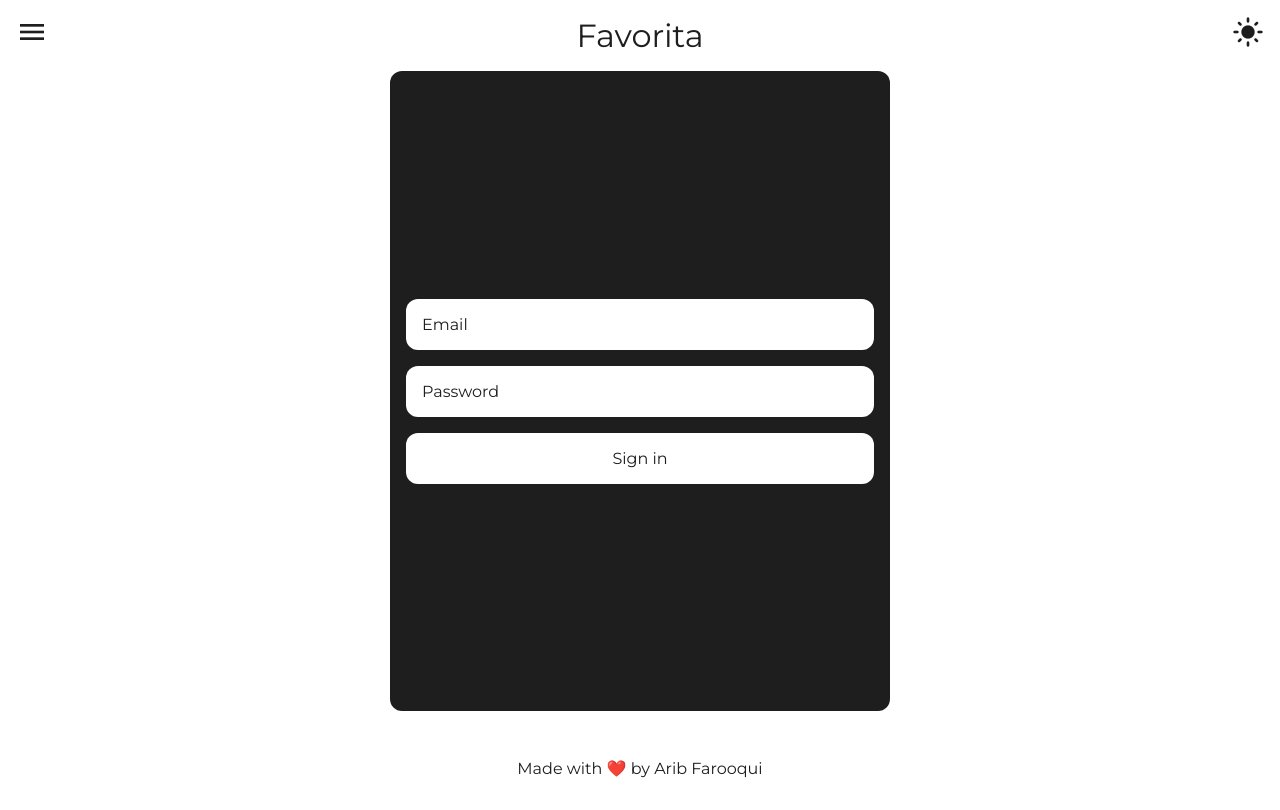
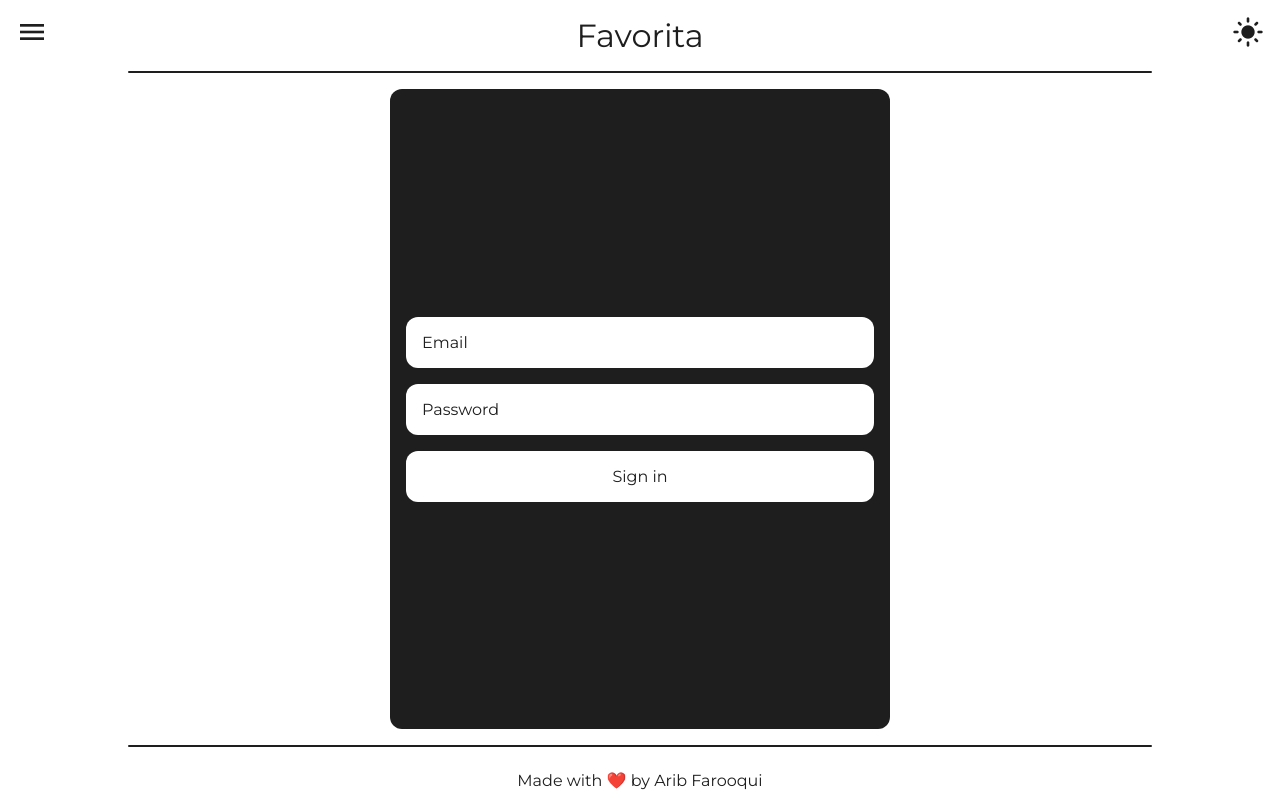
Before and after one commit to aribbabar/favorita, a React (Vite) app: page /login in a window 1280 px wide. Built offline with nearby package versions, Linux system fonts and the light colour scheme; no server answers.

Commit message:
added new styles and added a plus button

```diff
--- a/src/components/Header.jsx
+++ b/src/components/Header.jsx
@@ -51,6 +51,7 @@ function Header() {
           light_mode
         </span>
       </header>
+      <div className="line-break primary-color"></div>
       {modal && <NavMenu flipModal={flipModal} />}
     </>
   );
--- a/src/index.css
+++ b/src/index.css
@@ -161,6 +161,10 @@ button {
   color: #28a745;
 }
 
+.primary-color {
+  background-color: var(--primary-color-v);
+}
+
 /* animations */
 .rotate {
   transform: rotate(180deg);
--- a/src/layouts/root.jsx
+++ b/src/layouts/root.jsx
@@ -14,6 +14,7 @@ function Root() {
       <main>
         <Outlet />
       </main>
+      <div className="line-break primary-color"></div>
       <footer className={styles.footer}>
         <p>Made with ❤️ by Arib Farooqui</p>
       </footer>
--- a/src/pages/Home.jsx
+++ b/src/pages/Home.jsx
@@ -91,22 +91,25 @@ function Home() {
 
   return (
     <>
+      {user.uid && (
+        <>
           <div className={styles.customSelectsContainer}>
-        {user.uid && <OrderByCustomSelect />}
-        {user.uid && (
+            <OrderByCustomSelect />
             <FilterByCustomSelect
               filterValue={filterValue}
               setFilterValue={setFilterValue}
               handleFilterOptionClick={handleFilterOptionClick}
             />
-        )}
           </div>
-      {user.uid && (
+          <Link className={styles.topCreateBtn} to="/create">
+            <span className="material-icons">add_circle</span>
+          </Link>
           <div className={styles.favoritesContainer}>
             {filteredFavorites.map((favorite) => (
               <Favorite key={favorite.id} favorite={favorite} />
             ))}
           </div>
+        </>
       )}
       {user.uid &&
         user.favorites.length !== 0 &&
--- a/src/styles/components/OrderByCustomSelect.module.css
+++ b/src/styles/components/OrderByCustomSelect.module.css
@@ -2,7 +2,6 @@
   width: 250px;
   position: relative;
   margin: 0 auto;
-  z-index: 1;
 }
 
 .customSelectSelected {
--- a/src/styles/pages/Home.module.css
+++ b/src/styles/pages/Home.module.css
@@ -5,6 +5,14 @@
   margin: 0 auto;
   padding: 1rem;
   max-width: max-content;
+  align-items: center;
+}
+
+.topCreateBtn {
+  color: var(--primary-color-v);
+  display: block;
+  width: min-content;
+  margin: 0 auto;
 }
 
 .favoritesContainer {
@@ -25,6 +33,7 @@
 .loadMoreBtn {
   display: block;
   margin: 0 auto;
+  margin-bottom: 1rem;
 }
 
 .feelsEmptyContainer {
@@ -33,3 +42,7 @@
   align-items: center;
   gap: 1rem;
 }
+
+.createBtn {
+  color: var(--primary-color-v);
+}
--- a/src/styles/root.module.css
+++ b/src/styles/root.module.css
@@ -1,4 +1,4 @@
 footer {
-  padding: 2rem;
+  padding: 1rem;
   text-align: center;
 }
```
Lines whose indentation alone changed are shown as unchanged.
